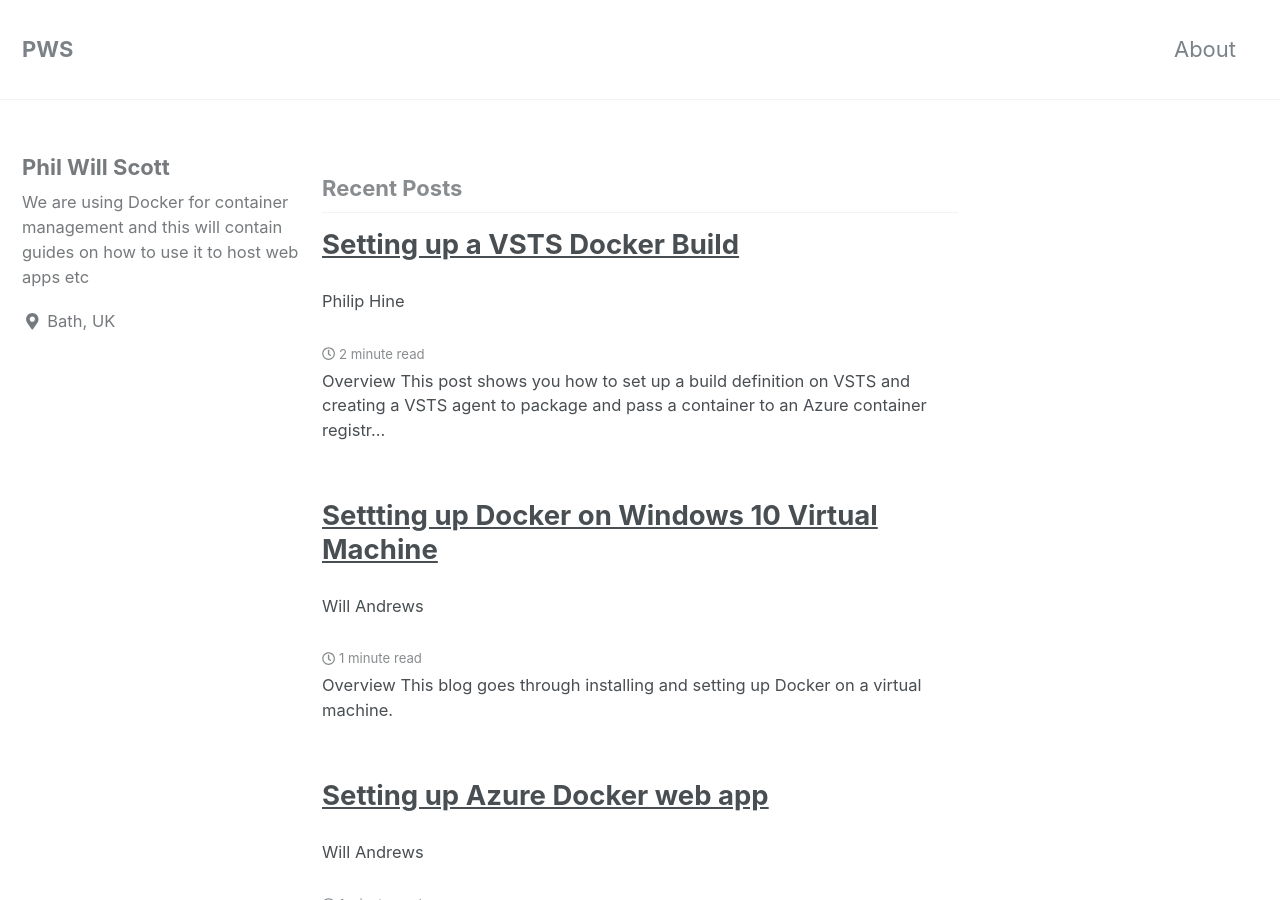
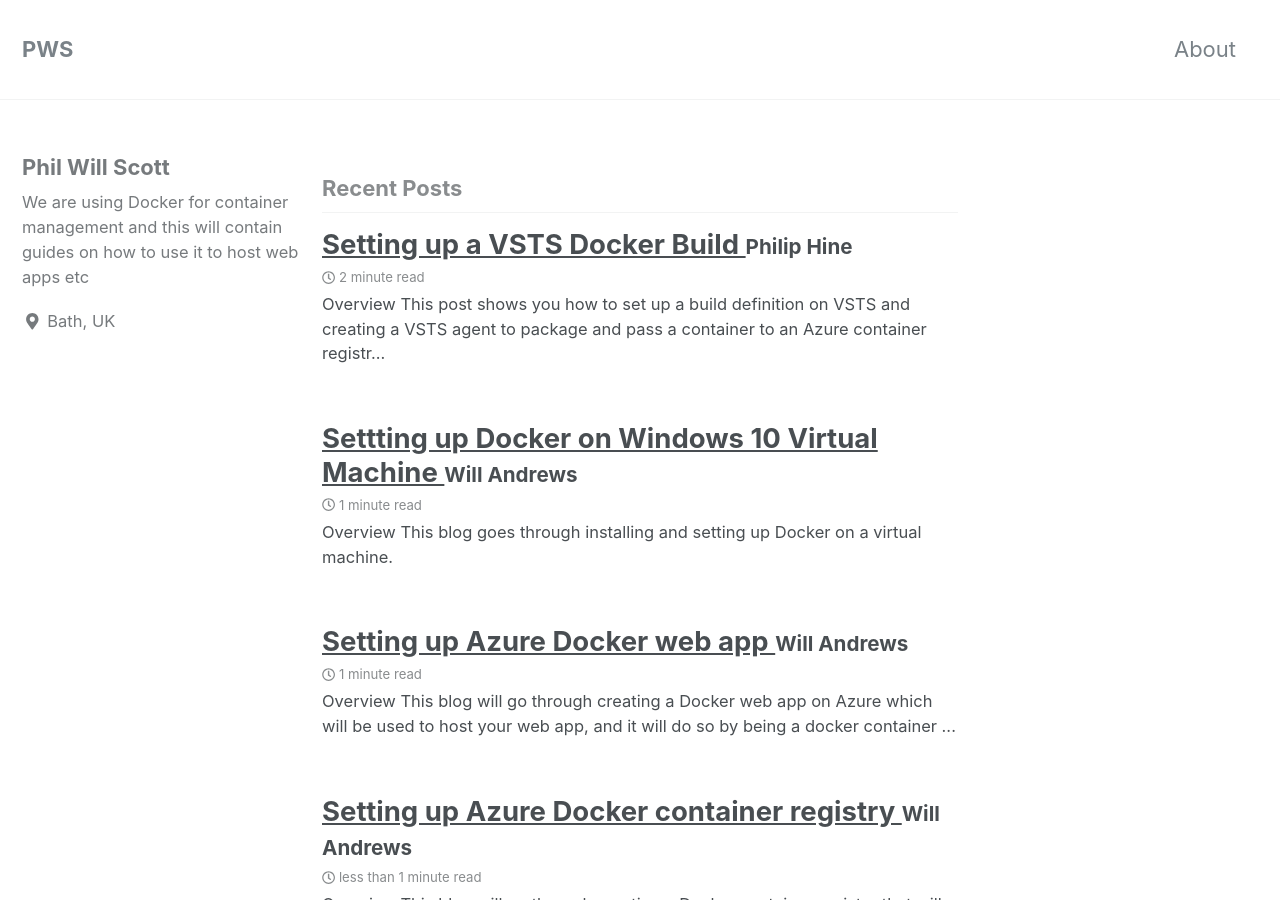
Before and after one commit to BenchProjects/PWS-Blog, a Jekyll site: the page built from index.html, in a window 1280 px wide and 900 px high. Built offline with Jekyll 4.4.1, drawn with Linux system fonts in a browser that asks for light colours; nearby versions of some CDN libraries; the list of posts is cut into pages by our own code.

Commit message:
Trying to add author name to list of posts

```diff
--- a/_includes/archive-single.html
+++ b/_includes/archive-single.html
@@ -29,14 +29,14 @@
       {% else %}
         <a href="{{ post.url | relative_url }}" rel="permalink">{{ title }}</a>
       {% endif %}
+
+      <!-- Look the author details up from the site config. -->
+      {% assign author = site.data.authors[post.author] %}
+
+      {% if author %}
+      <small>{{ author.name }}</small>
+      {% endif %}
     </h2>
-
-    <!-- Look the author details up from the site config. -->
-    {% assign author = site.data.authors[post.author] %}
-
-    {% if author %}
-    <p><small>{{ author.name }}</small><p/>
-    {% endif %}
 
     {% if post.read_time %}
       <p class="page__meta"><i class="far fa-clock" aria-hidden="true"></i>{% include read-time.html %}</p>
```
